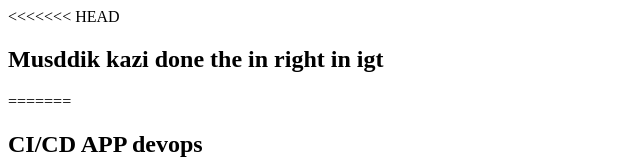
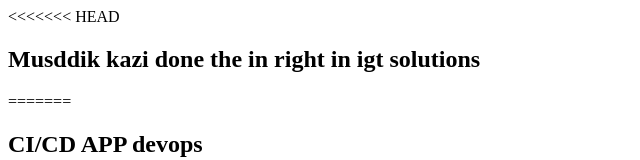
Before and after one commit to musddik-kazi-igt/Cubernate_CI, a plain HTML site: page index.html in a window 1280 px wide. Shown: the top 160 px of the page, without its empty margins (0-640 px from the left). Drawn offline with Linux system fonts and the light colour scheme.

Commit message:
Update index.html

```diff
--- a/index.html
+++ b/index.html
@@ -7,7 +7,7 @@
 </head>
 <body>
 <<<<<<< HEAD
-  <h2>Musddik kazi done the in right in igt</h2>
+  <h2>Musddik kazi done the in right in igt solutions</h2>
 =======
   <h2>CI/CD APP devops</h2>
 >>>>>>> origin/main
```
